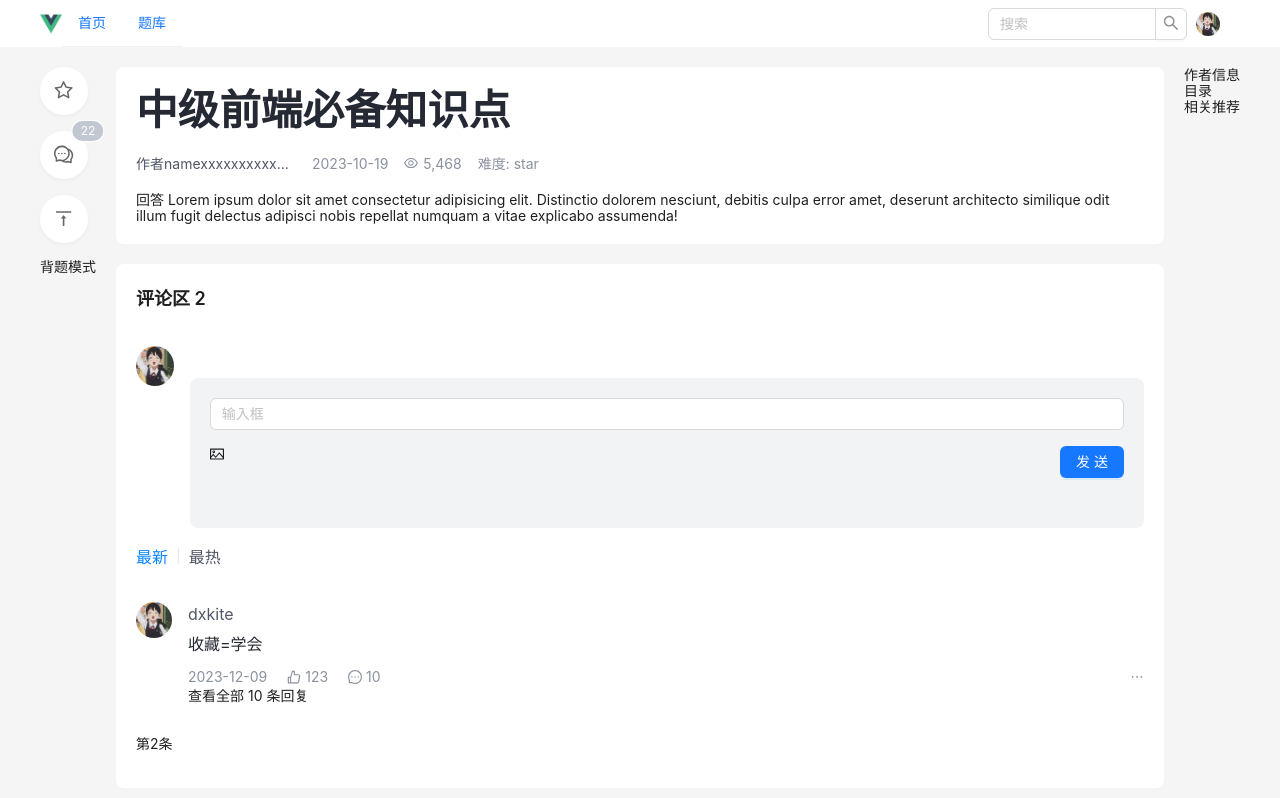
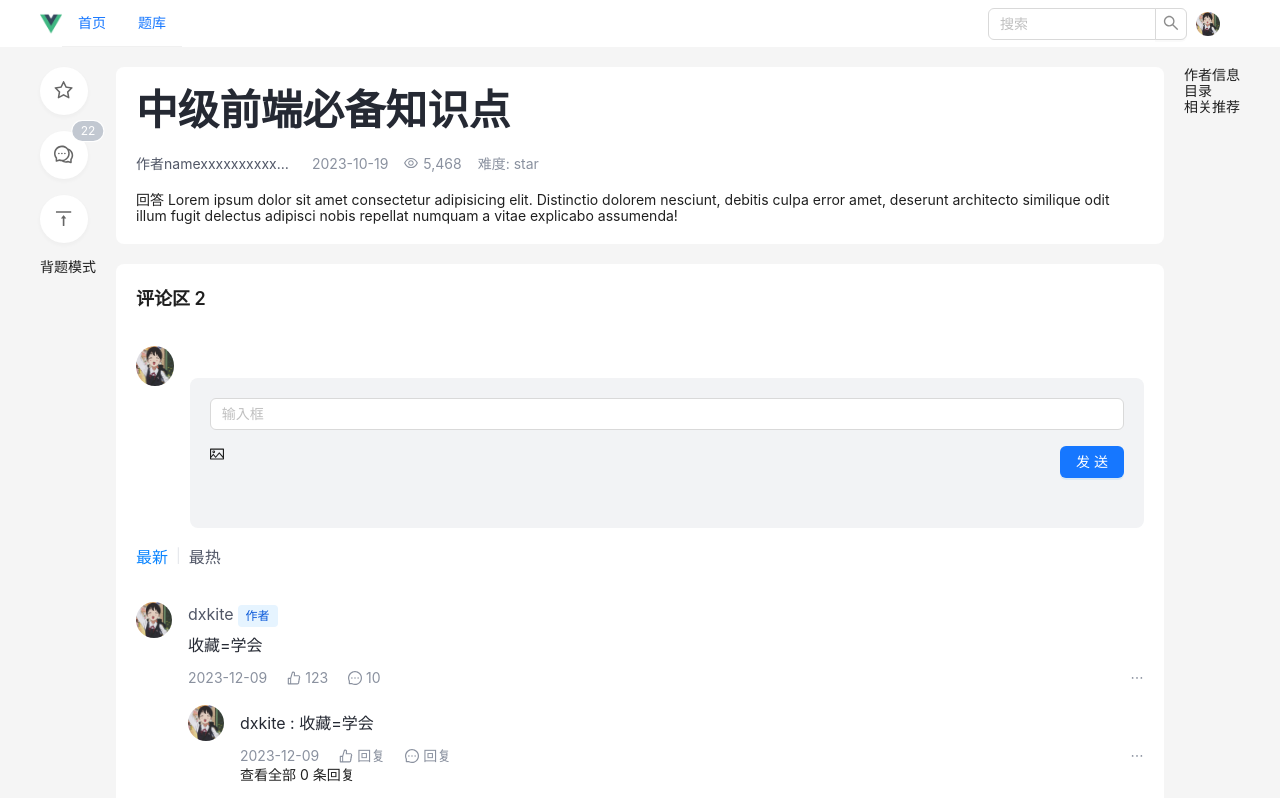
Before and after one commit to donwenx/theme-question-bank, a Vue app: page /#/topic in a window 1280 px wide. Shown: the top 798 px of the page. Built offline with nearby package versions, Linux system fonts and the light colour scheme.

Commit message:
feat: 评论区

```diff
--- a/src/components/Comment.vue
+++ b/src/components/Comment.vue
@@ -1,17 +1,36 @@
 <template>
   <div class="comment-list">
-    <div class="comment-item" v-for="(item, index) in info" :key="item.id">
+    <div class="comment-item" v-for="(item, index) in list" :key="item.id">
       <div class="comment-avatar">
         <img src="/img/avatar.jpg" alt="">
       </div>
       <div class="comment-wrapper">
-        <div class="comment-header">{{ item.name }}</div>
-        <div class="comment-content">{{ item.comment }}</div>
+        <div v-if="level === 1">
+          <div class="comment-header">
+            <div>
+              {{ item.name }}
+            </div>
+            <div v-if="item.author" class="author-tag">
+              <a-tag color="blue" :bordered="false">作者</a-tag>
+            </div>
+          </div>
+          <div class="comment-content">{{ item.comment }}</div>
+        </div>
+        <div v-else>
+          <div class="comment-content">
+            {{ item.name }}
+            <div class="author-tag" v-if="item.author">
+              <a-tag color="blue" :bordered="false">作者</a-tag>
+            </div> : {{ item.comment }}
+          </div>
+        </div>
         <div class="comment-action">
           <div class="comment-action-l">
             <div class="action-time">{{ item.time }}</div>
             <div class="action-digg" @click="onClickLike(item, index)">
-              <LikeOutlined class="action-icon-mr4 " :class="{ 'action-text': likeClick.get(index) }" />{{ item.like }}
+              <LikeOutlined class="action-icon-mr4 " :class="{ 'action-text': likeClick.get(index) }" />
+              <div v-if="item.like">{{ item.like }}</div>
+              <div v-if="!item.like">回复</div>
             </div>
             <div class="action-reply" :class="{ 'action-text': replyClick.get(index) }"
               @click.stop="onClickReply(item, index)">
@@ -30,30 +49,21 @@
         </div>
         <!-- 回复内容 -->
         <div class="comment-reply-wrapper">
-          <!-- <Comment></Comment> -->
+          <Comment :list="item.children"></Comment>
 
           <!-- 查看更多 -->
           <div class="top-has-more">查看全部 {{ item.replyCount }} 条回复</div>
         </div>
       </div>
     </div>
-    <div class="comment-item">第2条</div>
   </div>
 </template>
 <script lang='ts' setup>
 import { EllipsisOutlined, LikeOutlined, MessageOutlined } from '@ant-design/icons-vue';
-import { reactive, ref } from 'vue';
-let info = reactive([
-  {
-    id: '1',
-    name: 'dxkite',
-    comment: '收藏=学会',
-    time: '2023-12-09',
-    like: 123,
-    replyCount: 10,
-    children: [],
-  },
-])
+import { reactive, ref, defineProps } from 'vue';
+const props = defineProps(['list', 'level'])
+const list = reactive(props.list || [])
+const level = ref(props.level)
 let likeClick = ref<Map<number, boolean>>(new Map())
 let replyClick = ref<Map<number, boolean>>(new Map())
 
@@ -67,11 +77,11 @@ const onClickReply = (item: unknown, index: number) => {
 }
 const onClickLike = (item: unknown, index: number) => {
   if (likeClick.value.get(index) === true) {
-    info[index].like--
+    list[index].like--
     likeClick.value.set(index, false)
     return
   }
-  info[index].like++
+  list[index].like++
   likeClick.value.set(index, true)
   console.log('点赞', item)
 }
@@ -82,7 +92,6 @@ const onClickLike = (item: unknown, index: number) => {
 }
 
 .comment-list {
-  margin-top: 20px;
 
   .comment-item {
     display: flex;
@@ -106,7 +115,12 @@ const onClickLike = (item: unknown, index: number) => {
     .comment-wrapper {
       flex: 1;
 
+      .author-tag {
+        margin-left: 4px;
+      }
+
       .comment-header {
+        display: flex;
         font-size: 16px;
         line-height: 24px;
         color: #515767;
@@ -124,24 +138,6 @@ const onClickLike = (item: unknown, index: number) => {
         line-height: 28px;
         font-weight: 400;
 
-        .user-info {
-          display: flex;
-          flex-direction: row;
-          align-items: center;
-          margin-right: 4px;
-
-          .user-name {
-            color: #515767;
-            font-size: 14px;
-            font-weight: 400;
-            margin-right: 4px;
-            cursor: pointer;
-          }
-
-          .author-tag {
-            margin-left: 4px;
-          }
-        }
       }
 
       .comment-action {
--- a/src/views/topic/index.vue
+++ b/src/views/topic/index.vue
@@ -60,7 +60,7 @@
               最热</div>
           </div>
           <!-- 评论内容 -->
-          <Comment></Comment>
+          <Comment :list="list" :level="1"></Comment>
         </div>
       </div>
     </div>
@@ -74,8 +74,8 @@
   </div>
 </template>
 <script lang="ts" setup>
-import { StarOutlined, StarFilled, CommentOutlined, VerticalAlignTopOutlined, EllipsisOutlined, EyeOutlined, LikeOutlined, MessageOutlined } from '@ant-design/icons-vue';
-import { onMounted, ref } from 'vue';
+import { StarOutlined, StarFilled, CommentOutlined, VerticalAlignTopOutlined, EyeOutlined, } from '@ant-design/icons-vue';
+import { onMounted, reactive, ref } from 'vue';
 import { useRoute } from 'vue-router';
 import Editor from '../../components/Editor.vue'
 import Comment from '../../components/Comment.vue'
@@ -90,6 +90,28 @@ const numberStyle = ref({
   background: '#c2c8d1',
   color: '#fff',
 })
+let list = reactive([
+  {
+    id: '1',
+    name: 'dxkite',
+    comment: '收藏=学会',
+    time: '2023-12-09',
+    like: 123,
+    replyCount: 10,
+    author: true,
+    children: [
+      {
+        id: '2',
+        name: 'dxkite',
+        comment: '收藏=学会',
+        time: '2023-12-09',
+        like: 0,
+        replyCount: 0,
+        author: false,
+      },
+    ],
+  },
+])
 
 const onClickCollect = () => {
   isCollect.value = !isCollect.value
@@ -241,6 +263,7 @@ onMounted(() => {
         .list-header {
           display: flex;
           flex-direction: row;
+          margin-bottom: 20px;
 
           .list-header-item {
             font-size: 16px;
```
